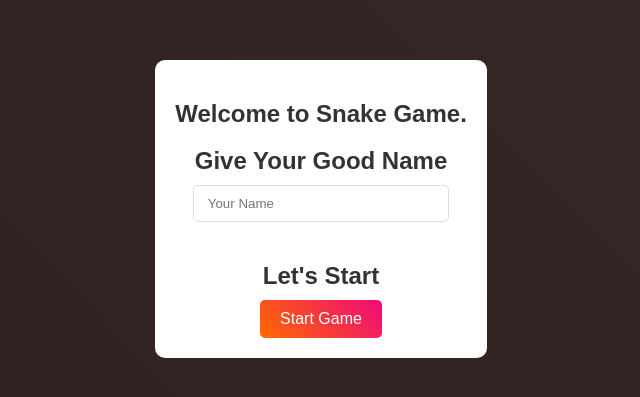
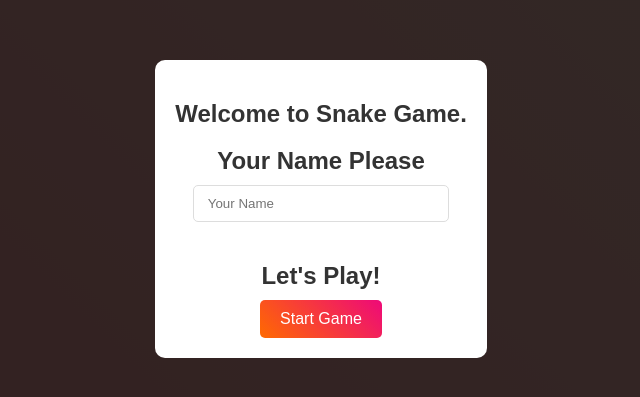
Before and after one commit to Thapaswinithota/Snake-Game, a plain HTML site: page index.html in a window 1280 px wide. Shown: the part 191-588 px from the top of the page, without its empty margins (319-959 px from the left). Drawn offline with Linux system fonts and the light colour scheme.

Commit message:
Update index.html

```diff
--- a/index.html
+++ b/index.html
@@ -13,10 +13,10 @@
   <!-- Start Game Modal -->
   <div id="startModal" class="modal">
     <div class="modal-content">
-      <h2>Welcome to Snake Game.</h2>
-      <h2>Give Your Good Name </h2>
+      <h2> Welcome to Snake Game.</h2>
+      <h2> Your Name Please </h2>
       <input type="text" id="playerNameInput" placeholder=" Your Name" />
-      <h2>Let's Start</h2>
+      <h2>Let's Play!</h2>
       <button id="startGameButton">Start Game</button>
     </div>
   </div>
```
